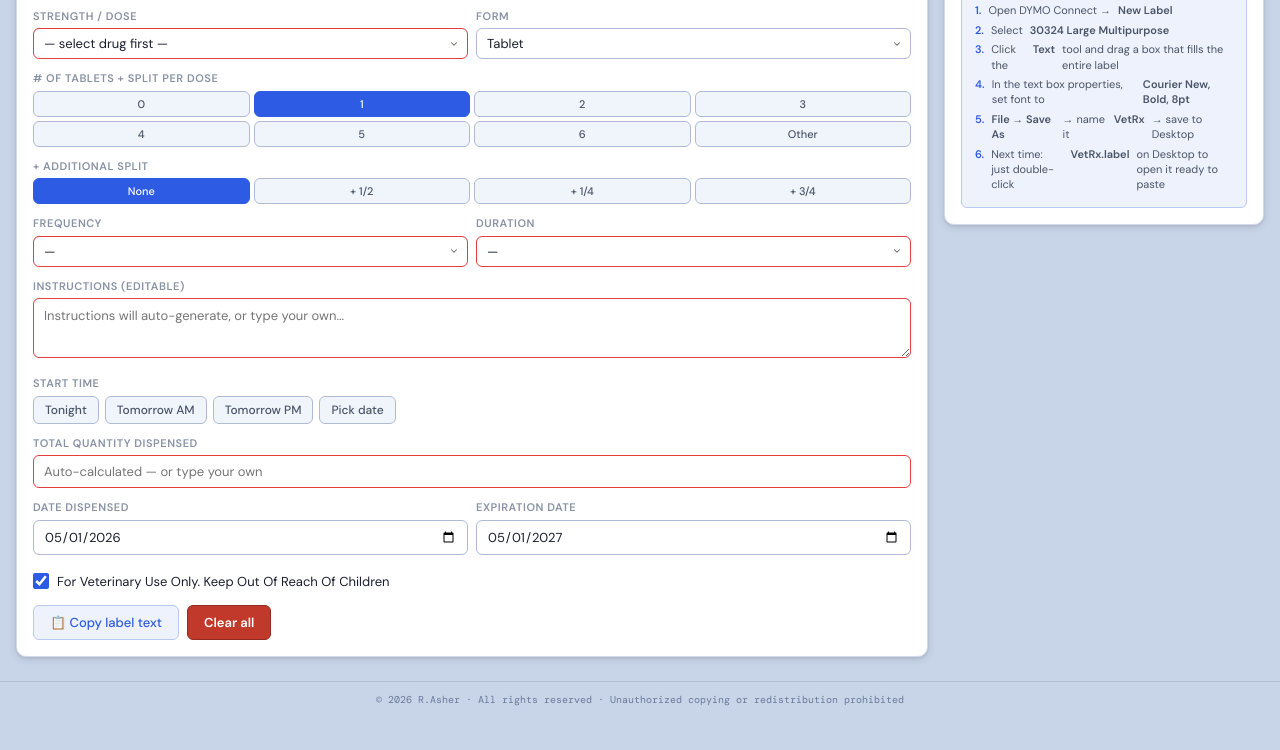
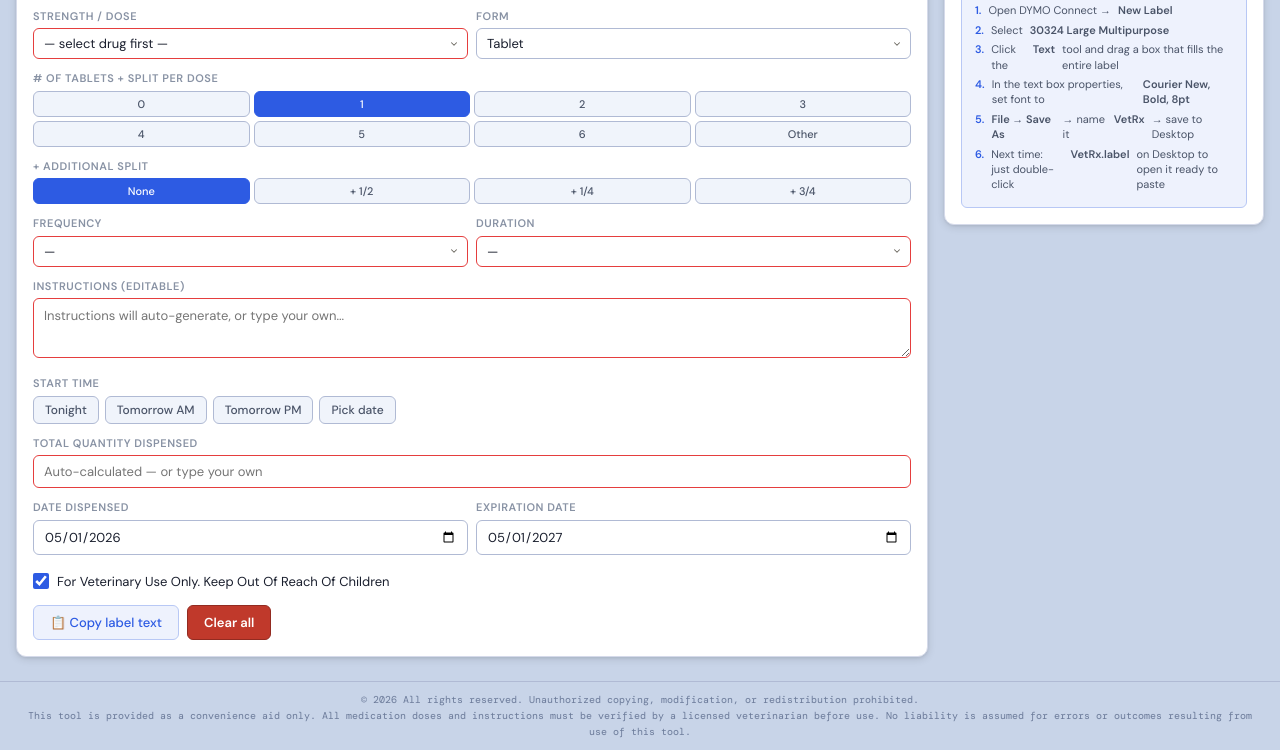
Before and after one commit to ShelterEase/vet-rx-label, a plain HTML site: page index.html in a window 1280 px wide. Shown: the part 541-1291 px from the top of the page. Before the commit the page ends 1258 px from the top, so only its background shows below. Drawn offline with nearby package versions, Linux system fonts and the light colour scheme.

Commit message:
Add files via upload

```diff
--- a/index.html
+++ b/index.html
@@ -1994,8 +1994,9 @@ document.getElementById('rxDate').valueAsDate = new Date();
 onDispensedChange();
 updateFormDoseUI();
 </script>
-<footer style="text-align:center;padding:10px;font-size:10px;color:#6b7a99;font-family:'DM Mono',monospace;border-top:1px solid #b0bad4;margin-top:8px;background:#c8d4e8">
-  © 2026 R.Asher · All rights reserved · Unauthorized copying or redistribution prohibited
+<footer style="text-align:center;padding:10px 20px;font-size:10px;color:#6b7a99;font-family:'DM Mono',monospace;border-top:1px solid #b0bad4;margin-top:8px;background:#c8d4e8;line-height:1.6">
+  © 2026 All rights reserved. Unauthorized copying, modification, or redistribution prohibited.<br>
+  This tool is provided as a convenience aid only. All medication doses and instructions must be verified by a licensed veterinarian before use. No liability is assumed for errors or outcomes resulting from use of this tool.
 </footer>
 </body>
 </html>
```
